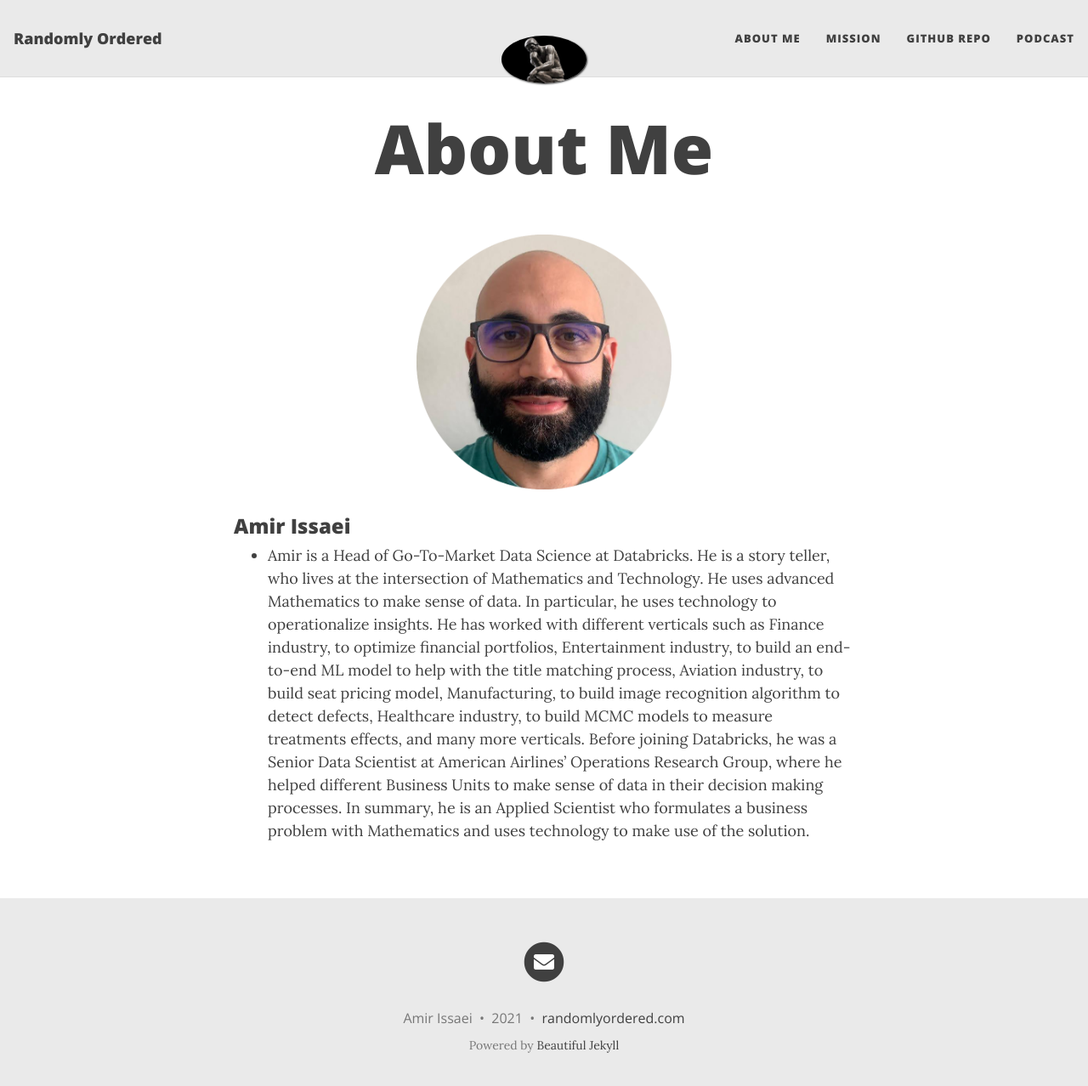
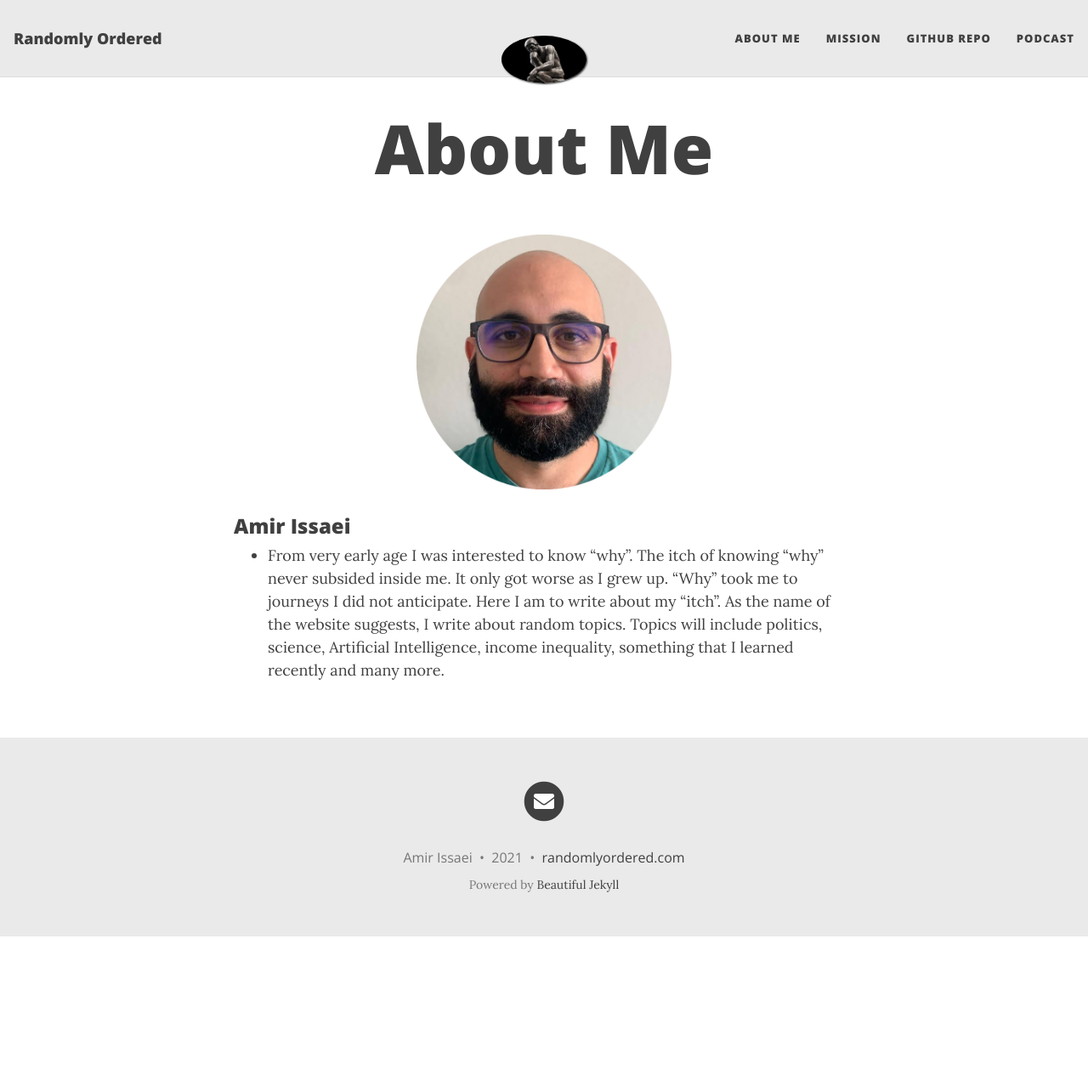
Before and after one commit to aissaei/randomlyordered.github.io, a Jekyll site: the page built from aboutme.md, in a window 1280 px wide and 1291 px high. Shown: the top 1278 px of the window at 85% size. Built offline with Jekyll 4.4.1, drawn with Linux system fonts in a browser that asks for light colours; nearby versions of some CDN libraries.

Commit message:
fixed this is us and published first post

```diff
--- a/aboutme.md
+++ b/aboutme.md
@@ -9,4 +9,4 @@
 
 ### Amir Issaei
 
-- Amir is a Head of Go-To-Market Data Science at Databricks. He is a story teller, who lives at the intersection of Mathematics and Technology. He uses advanced Mathematics to make sense of data. In particular, he uses technology to operationalize insights. He has worked with different verticals such as Finance industry, to optimize financial portfolios, Entertainment industry, to build an end-to-end ML model to help with the title matching process, Aviation industry, to build seat pricing model, Manufacturing, to build image recognition algorithm to detect defects, Healthcare industry, to build MCMC models to measure treatments effects, and many more verticals. Before joining Databricks, he was a Senior Data Scientist at American Airlines' Operations Research Group, where he helped different Business Units to make sense of data in their decision making processes. In summary, he is an Applied Scientist who formulates a business problem with Mathematics and uses technology to make use of the solution.
+- From very early age I was interested to know "why". The itch of knowing "why" never subsided inside me. It only got worse as I grew up. "Why" took me to journeys I did not anticipate. Here I am to write about my "itch". As the name of the website suggests, I write about random topics. Topics will include politics, science,  Artificial Intelligence, income inequality, something that I learned recently and many more.
```
